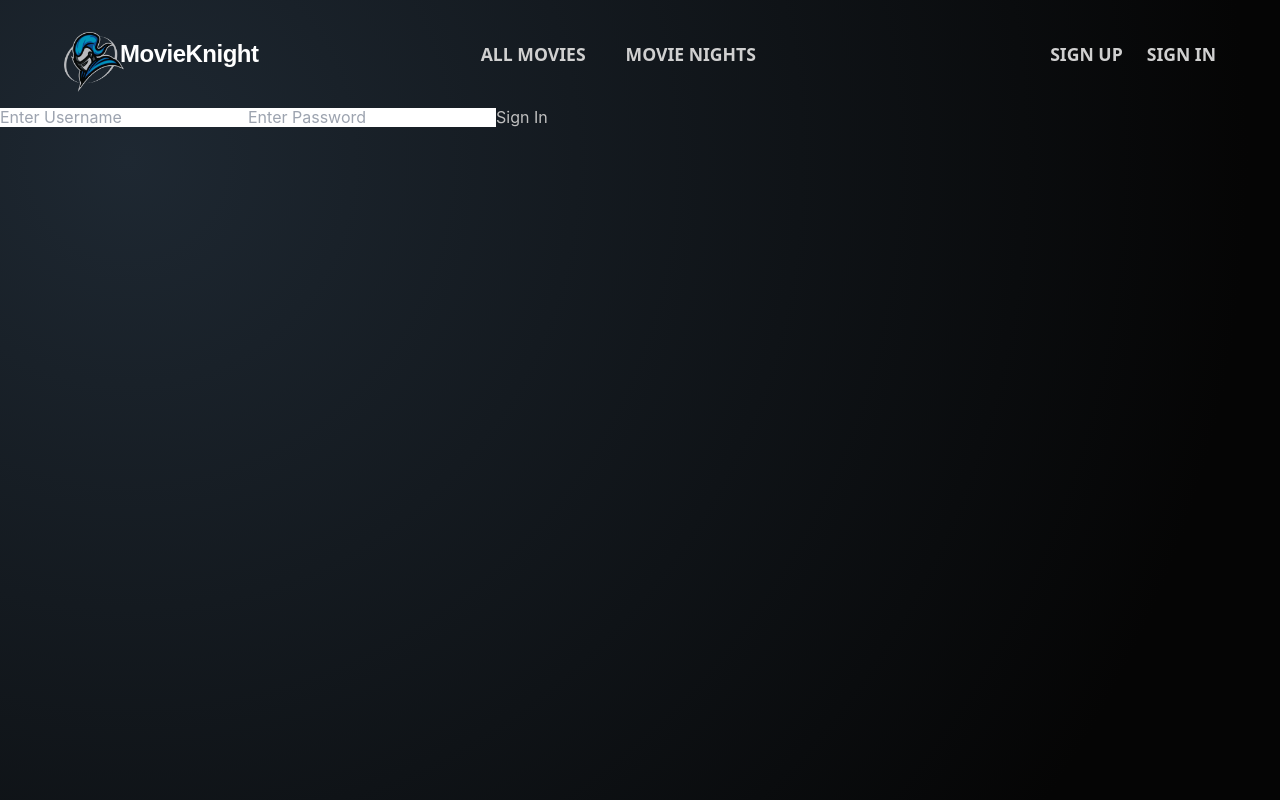
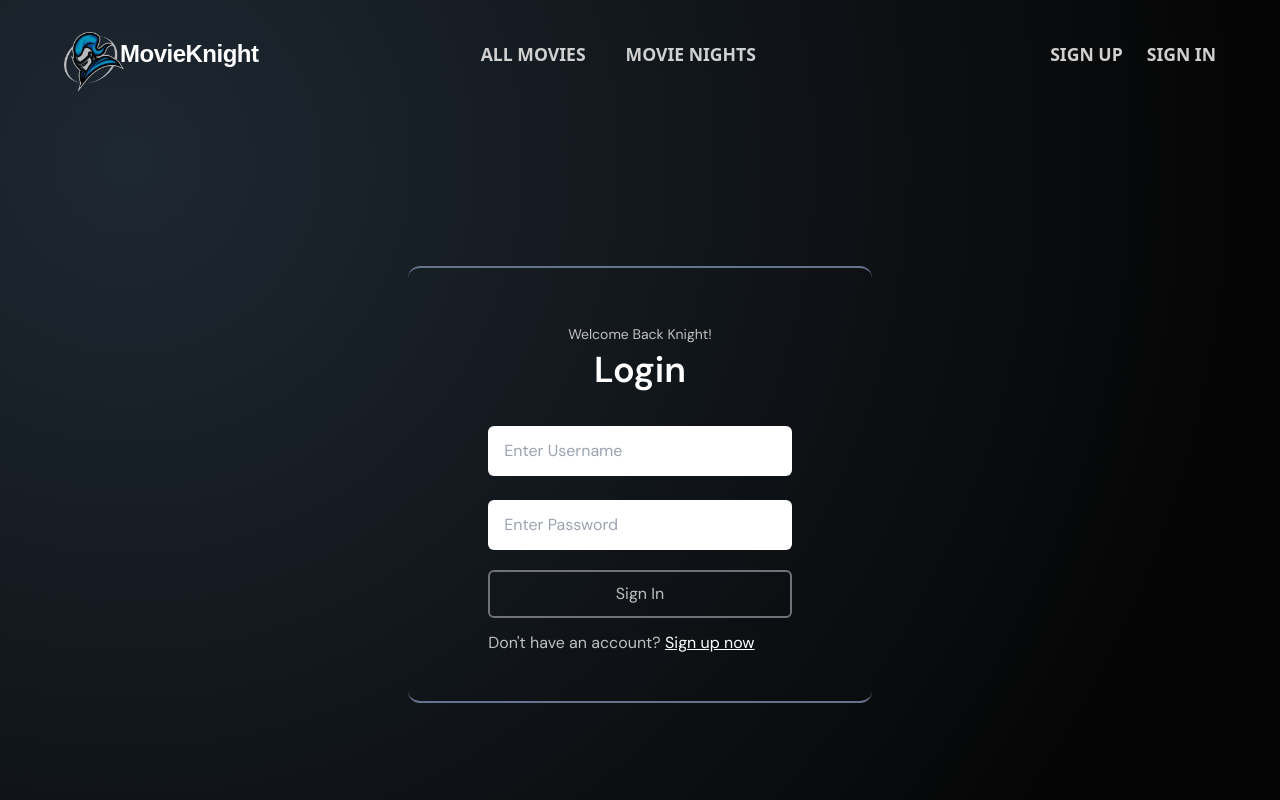
Before and after one commit to kim-vuong/MovieKnight, a React (Vite) app in the folder ghi/: page /signin in a window 1280 px wide. Built offline with nearby package versions, Linux system fonts and the light colour scheme; no server answers; a web font is replaced by a local one.

Commit message:
Minimal styling to Login component

```diff
--- a/ghi/src/components/SignInForm.jsx
+++ b/ghi/src/components/SignInForm.jsx
@@ -1,16 +1,23 @@
 import { useState } from 'react'
-import { Navigate } from 'react-router-dom'
+import { Navigate, Link } from 'react-router-dom'
 
 import useAuthService from '../hooks/useAuthService'
+import '../vanilla/signup.css'
 
 export default function SignInForm() {
     const [username, setUsername] = useState('')
     const [password, setPassword] = useState('')
+    const [passwordMismatch, setPasswordMismatch] = useState('')
     const { signin, user, error } = useAuthService()
 
     async function handleFormSubmit(e) {
         e.preventDefault()
-        await signin({ username, password })
+
+        {
+            error
+                ? setPasswordMismatch('Incorrect Password. Please try again')
+                : await signin({ username, password })
+        }
     }
 
     if (user) {
@@ -18,24 +25,60 @@ export default function SignInForm() {
     }
 
     return (
-        <form onSubmit={handleFormSubmit}>
-            {error && <div className="error">{error.message}</div>}
+        <div className="flex justify-center items-center h-[50vh] mt-44 main-containers si">
+            <form
+                onSubmit={handleFormSubmit}
+                className="border-t-2 border-b-2 rounded-xl border-slate-500 py-8 px-20"
+            >
+                <div className="flex flex-col gap-3 px-20 py-4">
+                    <div className="si-header flex flex-col items-center">
+                        <p className="text-sm">Welcome Back Knight!</p>
+                        <p className="text-4xl fw-semibold -mt-2 text-white">
+                            Login
+                        </p>
+                    </div>
+                </div>
 
+                <div className="si-inputs flex flex-col gap-4 -mt-6">
                     <input
                         type="text"
                         name="username"
                         value={username}
                         onChange={(e) => setUsername(e.target.value)}
                         placeholder="Enter Username"
+                        className="p-3 rounded text-black"
                     />
                     <input
-                type="text"
+                        type="password"
                         name="password"
                         value={password}
                         onChange={(e) => setPassword(e.target.value)}
                         placeholder="Enter Password"
+                        className="p-3 rounded text-black"
                     />
-            <button type="submit">Sign In</button>
+                    <button
+                        type="submit"
+                        className="border-2 rounded-md hover:bg-green-400 hover:text-white border-zinc-500 hover:border-green-600
+                            transition-colors duration-200 h-12 -mt-1"
+                    >
+                        Sign In
+                    </button>
+                    {error && (
+                        <div className="error text-red-500 font-bold">
+                            {passwordMismatch}
+                        </div>
+                    )}
+                    <p className="-mt-2">
+                        Don't have an account?{' '}
+                        <Link
+                            to="/signup"
+                            className="text-white underline hover:text-zinc-500 transition-colors"
+                        >
+                            Sign up now
+                        </Link>
+                    </p>
+                </div>
             </form>
+        </div>
     )
 }
--- a/ghi/src/components/SignUpForm.jsx
+++ b/ghi/src/components/SignUpForm.jsx
@@ -28,7 +28,7 @@ export default function SignInForm() {
                 onSubmit={handleFormSubmit}
                 className="border-t-2 border-b-2 rounded-xl border-slate-500 py-10"
             >
-                <div className="flex flex-col gap-3 px-20 py-10">
+                <div className="flex flex-col gap-3 px-20 py-4">
                     <div className="su-header">
                         <p className="text-sm">
                             Your Cinematic Adventure Awaits!
--- a/ghi/src/vanilla/signup.css
+++ b/ghi/src/vanilla/signup.css
@@ -1,3 +1,4 @@
-.su {
+.su,
+.si {
     font-family: 'DM Sans', system-ui;
 }
```
Lines whose indentation alone changed are shown as unchanged.
